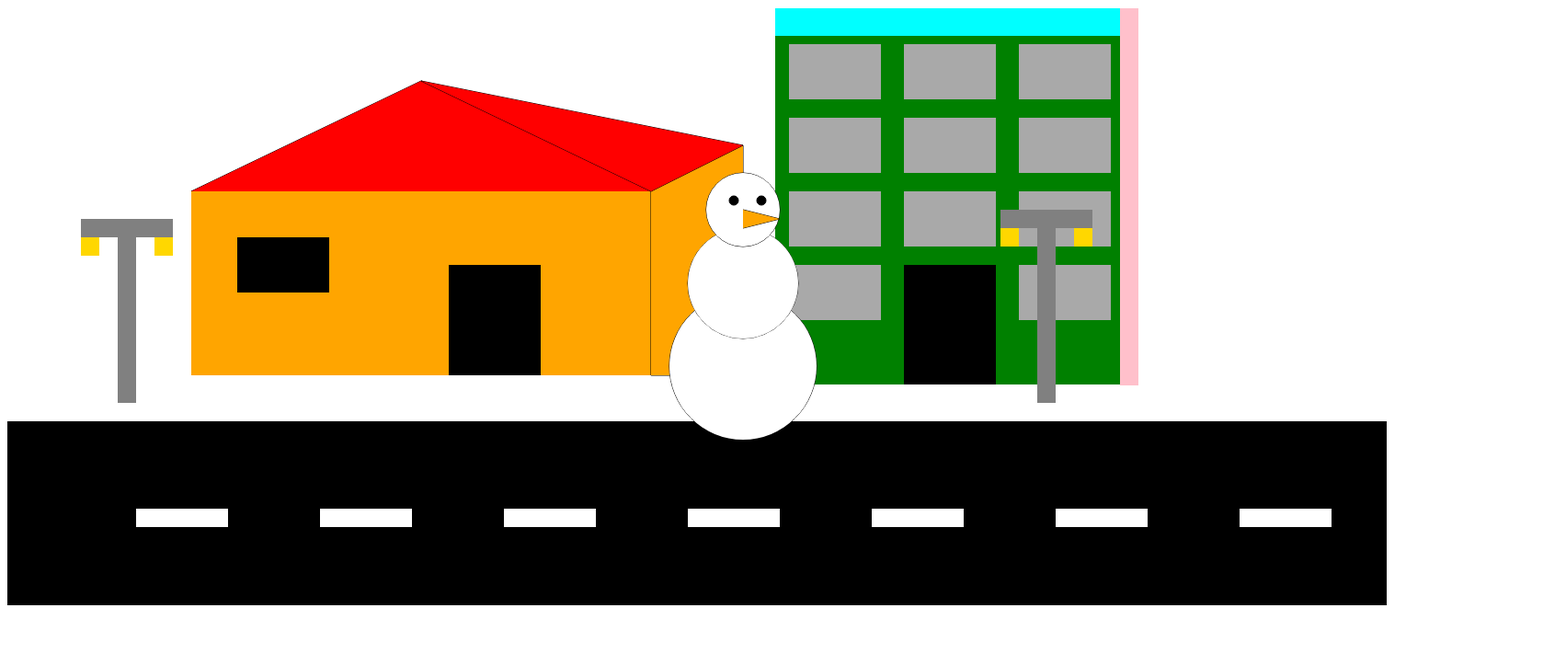
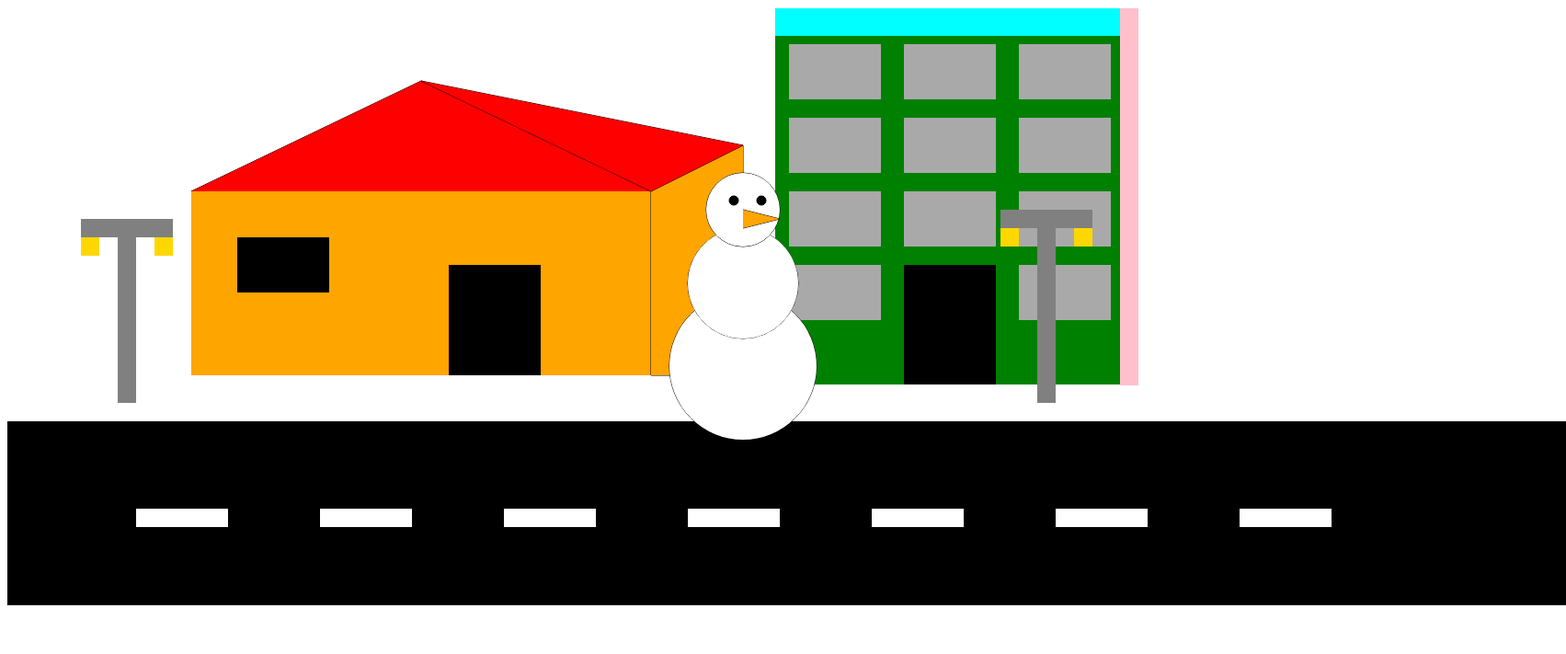
Before and after one commit to Jamydewaalmedia/M2-prog-js, a plain HTML site: page eindopdrachtgame/index.html in a window 1280 px wide. Shown: the whole page at 92% size, 1703 px wide, since content can reach past the window. Drawn offline with Linux system fonts and the light colour scheme.

Commit message:
fixed the road

```diff
--- a/eindopdrachtgame/app.js
+++ b/eindopdrachtgame/app.js
@@ -89,7 +89,7 @@ class App
         console.log(g);
 
         g.fillStyle = "black"
-        g.fillRect(0,450,1500,200)
+        g.fillRect(0,450,1700,200)
         g.fillStyle = "white"
         g.fillRect(140,545,100,20)
         g.fillRect(340,545,100,20)
--- a/eindopdrachtgame/index.html
+++ b/eindopdrachtgame/index.html
@@ -3,7 +3,7 @@
         <script type="module" defer src="app.js"></script>
     </head>
     <body>
-        <canvas id="canvasId" width="1500" height="700">
+        <canvas id="canvasId" width="1695" height="700">
 
         </canvas>
     </body>
```
